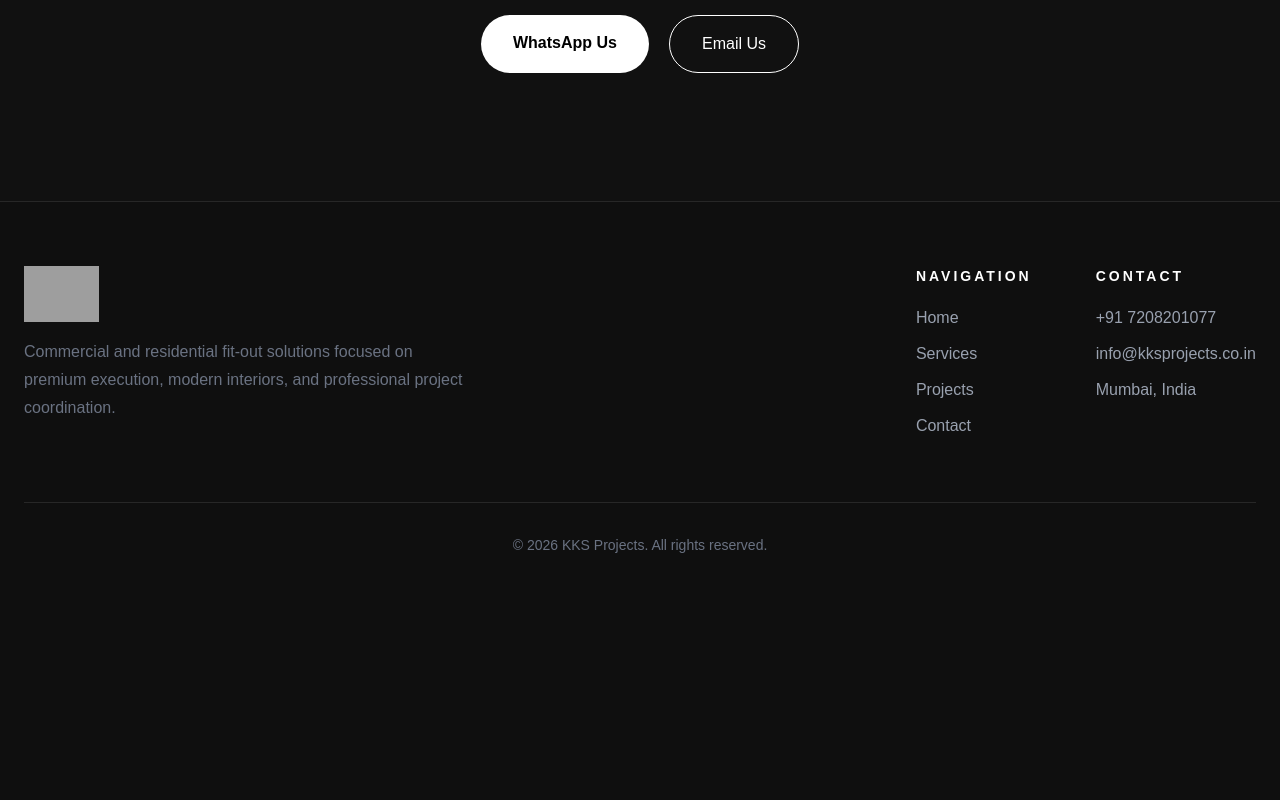
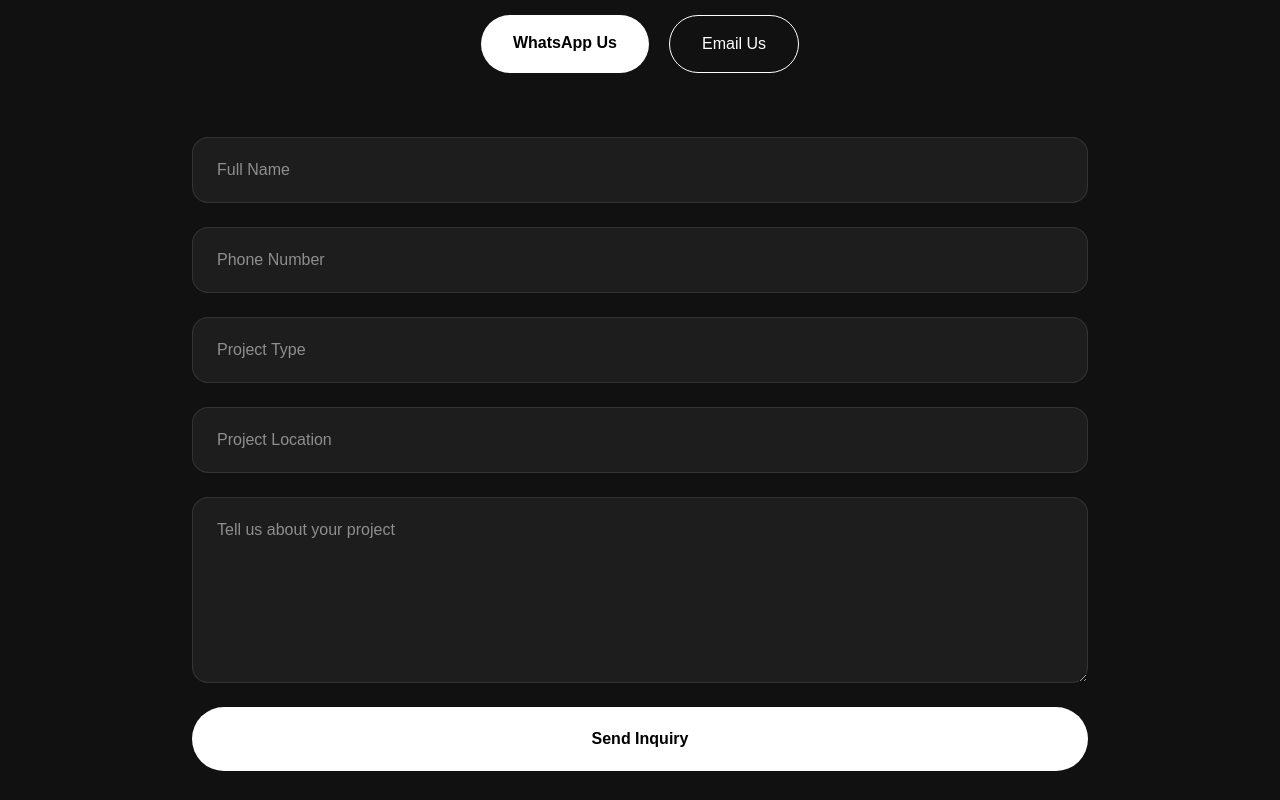
Before and after one commit to rustediron31/kks-premium-website, a React (Vite) app: page / in a window 1280 px wide. Shown: the part 7680-8480 px from the top of the page. Before the commit the page ends 8299 px from the top, so only its background shows below. Built offline with nearby package versions, Linux system fonts and the light colour scheme; grey boxes are pictures that could not be loaded.

Commit message:
Added inquiry form with Formspree integration

```diff
--- a/src/App.jsx
+++ b/src/App.jsx
@@ -744,6 +744,59 @@ if (loading) {
 
     </div>
 
+    <form
+      action="https://formspree.io/f/xojbjvnq"
+      method="POST"
+      className="grid gap-6 mt-16 text-left"
+    >
+
+      <input
+        type="text"
+        name="name"
+        placeholder="Full Name"
+        required
+        className="bg-white/5 border border-white/10 rounded-2xl px-6 py-5 outline-none focus:border-white duration-300"
+      />
+
+      <input
+        type="tel"
+        name="phone"
+        placeholder="Phone Number"
+        required
+        className="bg-white/5 border border-white/10 rounded-2xl px-6 py-5 outline-none focus:border-white duration-300"
+      />
+
+      <input
+        type="text"
+        name="project"
+        placeholder="Project Type"
+        className="bg-white/5 border border-white/10 rounded-2xl px-6 py-5 outline-none focus:border-white duration-300"
+      />
+
+      <input
+        type="text"
+        name="location"
+        placeholder="Project Location"
+        className="bg-white/5 border border-white/10 rounded-2xl px-6 py-5 outline-none focus:border-white duration-300"
+      />
+
+      <textarea
+        name="message"
+        placeholder="Tell us about your project"
+        rows="6"
+        required
+        className="bg-white/5 border border-white/10 rounded-2xl px-6 py-5 outline-none focus:border-white duration-300"
+      ></textarea>
+
+      <button
+        type="submit"
+        className="bg-white text-black rounded-full py-5 font-semibold hover:scale-105 duration-300"
+      >
+        Send Inquiry
+      </button>
+
+    </form>
+
   </motion.div>
 
 </section>
```
